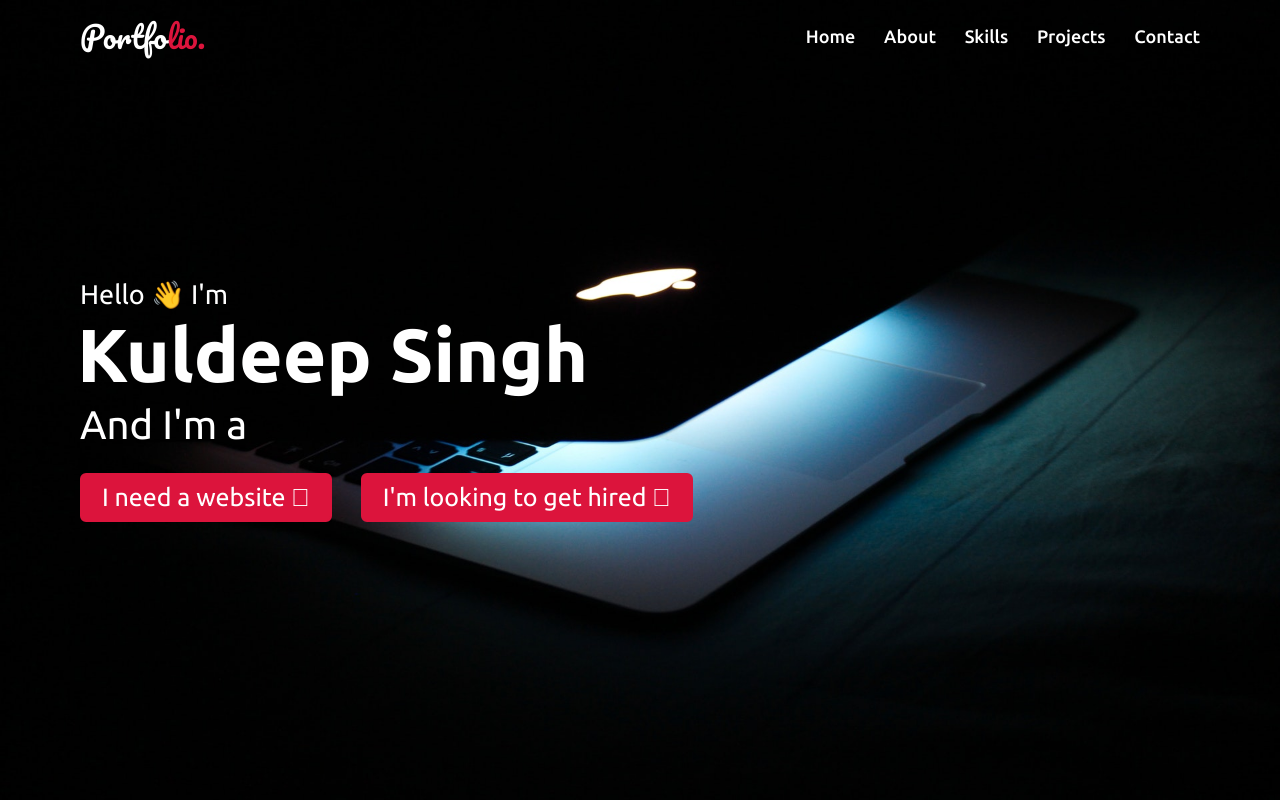
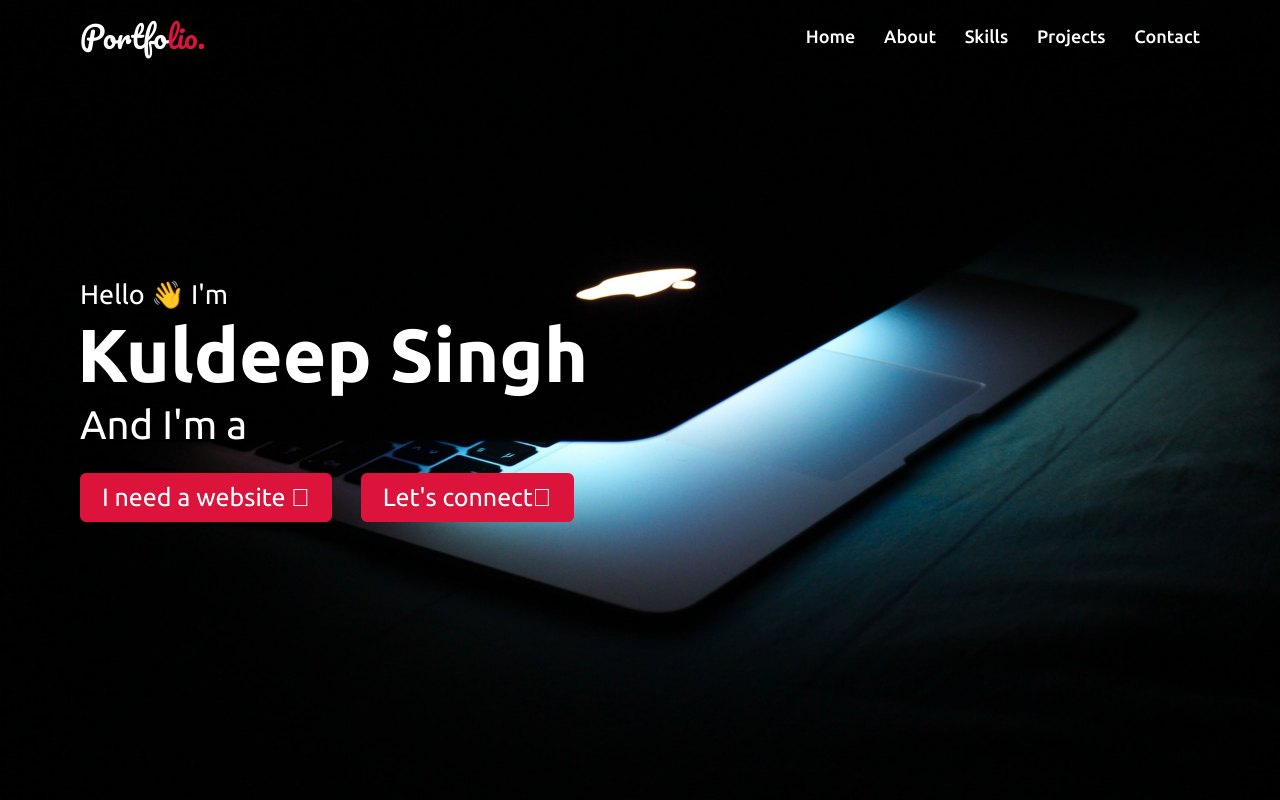
Before and after one commit to Kuldeep202/portfolio, a website: page index.html in a window 1280 px wide. Shown: the top 800 px of the page. Drawn offline with nearby package versions, Linux system fonts and the light colour scheme.

Commit message:
Update index.html

```diff
--- a/index.html
+++ b/index.html
@@ -61,7 +61,7 @@
                 </div>
                 <a class="web" href="#contact">I need a website <i class="fad fa-angle-right"></i>
                </a>
-                <a href="https://www.linkedin.com/in/kuldeep-singh-2a2a88252/" target="_blank" rel="noreferrer">I'm looking to get hired <i class="fad fa-angle-right"></i>
+                <a href="https://www.linkedin.com/in/kuldeep-singh-2a2a88252/" target="_blank" rel="noreferrer">Let's connect<i class="fad fa-angle-right"></i>
                </a>
             </div>
         </div>
```
